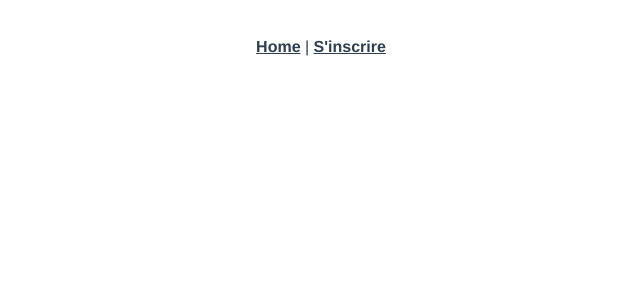
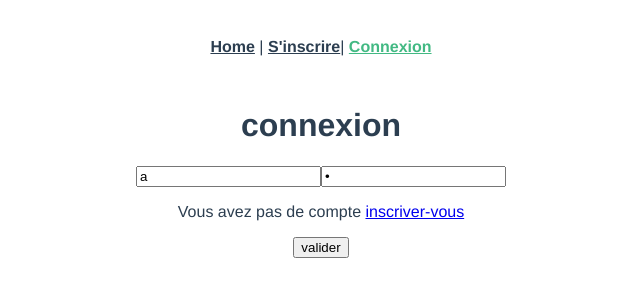
Before and after one commit to titibemo/yoome-front, a Vue app: page /connexion in a window 1280 px wide. Before the commit this address had no page. Shown: the top 300 px of the page, without its empty margins (319-959 px from the left). Built offline with nearby package versions, Linux system fonts and the light colour scheme.

Commit message:
store a jour mais pas utiliser

```diff
--- a/src/App.vue
+++ b/src/App.vue
@@ -1,7 +1,8 @@
 <template>
   <nav>
     <router-link to="/">Home</router-link> |
-    <router-link to="/inscription">S'inscrire</router-link>
+    <router-link to="/inscription">S'inscrire</router-link>|
+    <router-link to="/connexion">Connexion</router-link>
   </nav>
   <router-view/>
 </template>
--- a/src/router/index.ts
+++ b/src/router/index.ts
@@ -1,5 +1,6 @@
 import { createRouter, createWebHistory, RouteRecordRaw } from 'vue-router'
 
+import { useStore } from 'vuex';
 const routes: Array<RouteRecordRaw> = [
   {
     path: '/',
@@ -10,6 +11,11 @@ const routes: Array<RouteRecordRaw> = [
     path: '/inscription',
     name: 'app_users_register',
     component: () => import('../views/users/RegisterView.vue')
+  },
+  {
+    path: '/connexion',
+    name: 'app_users_login',
+    component: () => import('../views/users/LoginView.vue')
   }
 ]
 
@@ -18,4 +24,25 @@ const router = createRouter({
   routes
 })
 
+
+router.beforeEach((to, from, next) => {
+  const store = useStore();
+  const isLoggedIn = store.getters.isLoggedIn;
+  const isAdmin = store.getters.isAdmin;
+
+  if (['/', '/inscription', '/'].includes(to.path)) {
+    next();
+  } else if (to.matched.some(record => record.meta.requiresAuth)) {
+    if (!isLoggedIn) {
+      next('/');
+    } else if (to.matched.some(record => record.meta.requiresAdmin) && !isAdmin) {
+      next('/');
+    } else {
+      next();
+    }
+  } else {
+    next();
+  }
+});
+
 export default router
--- a/src/store/index.ts
+++ b/src/store/index.ts
@@ -1,14 +1,57 @@
-import { createStore } from 'vuex'
+import { createStore } from 'vuex';
 
 export default createStore({
   state: {
+    user: null,
+    token: localStorage.getItem('token') || null,
+    role: localStorage.getItem('role') || null,
+  },
+  mutations: {
+    setUser(state, user) {
+      state.user = user;
+      state.role = user.role;
+      localStorage.setItem('username', user.username);
+      localStorage.setItem('role', user.role);
+    },
+    setToken(state, token) {
+      state.token = token;
+      localStorage.setItem('token', token);
+    },
+    clearAuth(state) {
+      state.user = null;
+      state.token = null;
+      state.role = null;
+      localStorage.removeItem('token');
+      localStorage.removeItem('username');
+      localStorage.removeItem('role');
+    },
+  },
+  actions: {
+    login({ commit }, token) {
+      const decodedToken = JSON.parse(atob(token.split('.')[1]));
+      commit('setToken', token);
+      commit('setUser', decodedToken);
+    },
+    logout({ commit }) {
+      commit('clearAuth');
+    },
+    checkAuth({ commit, state }) {
+      if (state.token) {
+        const decodedToken = JSON.parse(atob(state.token.split('.')[1]));
+        const isExpired = decodedToken.exp && decodedToken.exp <= Math.floor(Date.now() / 1000);
+
+        if (isExpired) {
+          commit('clearAuth');
+        } else {
+          commit('setUser', decodedToken);
+        }
+      }
+    },
   },
   getters: {
+    user: (state) => state.user,
+    token: (state) => state.token,
+    isLoggedIn: (state) => !!state.token,
+    isAdmin: (state) => state.role === 'admin',
   },
-  mutations: {
-  },
-  actions: {
-  },
-  modules: {
-  }
-})
+});
--- a/src/views/users/LoginView.vue
+++ b/src/views/users/LoginView.vue
@@ -1,11 +1,66 @@
 <template>
 
     <h1>connexion</h1>
+    <form @submit.prevent class="login">
+        <input type="text" placeholder="email" v-model="email" />
+        <input type="password" placeholder="password" v-model="password" />
+        <p>Vous avez pas de compte <router-link to="/inscription">inscriver-vous</router-link></p>
+        <button type="submit" @click="login">valider</button>
+      </form>
 
 </template>
 
 <script setup>
+import { ref } from 'vue';
+import { useStore } from 'vuex';
+import { useRouter } from 'vue-router';
 
+const router = useRouter();
+const store = useStore();
+const email = ref('a');
+const password = ref('a');
+
+
+const setTokenStore = (token) => {
+  const user = JSON.parse(atob(token.split('.')[1]));
+  store.commit('setUser', user);
+  store.commit('setToken', token);
+  store.commit('createToken', token);
+
+  router.push('/');
+};
+
+const login = async () => {
+  const data = {
+    email: email.value,
+    password: password.value,
+  };
+
+  try {
+    const response = await fetch('http://localhost:3000/api/users/login', {
+      method: 'POST',
+      body: JSON.stringify(data),
+      headers: {
+        'Accept': 'application/json, text/plain, */*',
+        'Content-Type': 'application/json',
+      },
+    });
+
+    if (!response.ok) {
+        console.log('coucou');
+      console.log("ERREUR");
+      alert("utilisateur inconnu ou mot de passe incorrect");
+      return;
+    }
+
+    const result = await response.json();
+    console.log(result);
+
+    setTokenStore(result.token);
+  } catch (err) {
+    console.error('Error during login:', err);
+  }
+};
 </script>
 
 <style>
```
